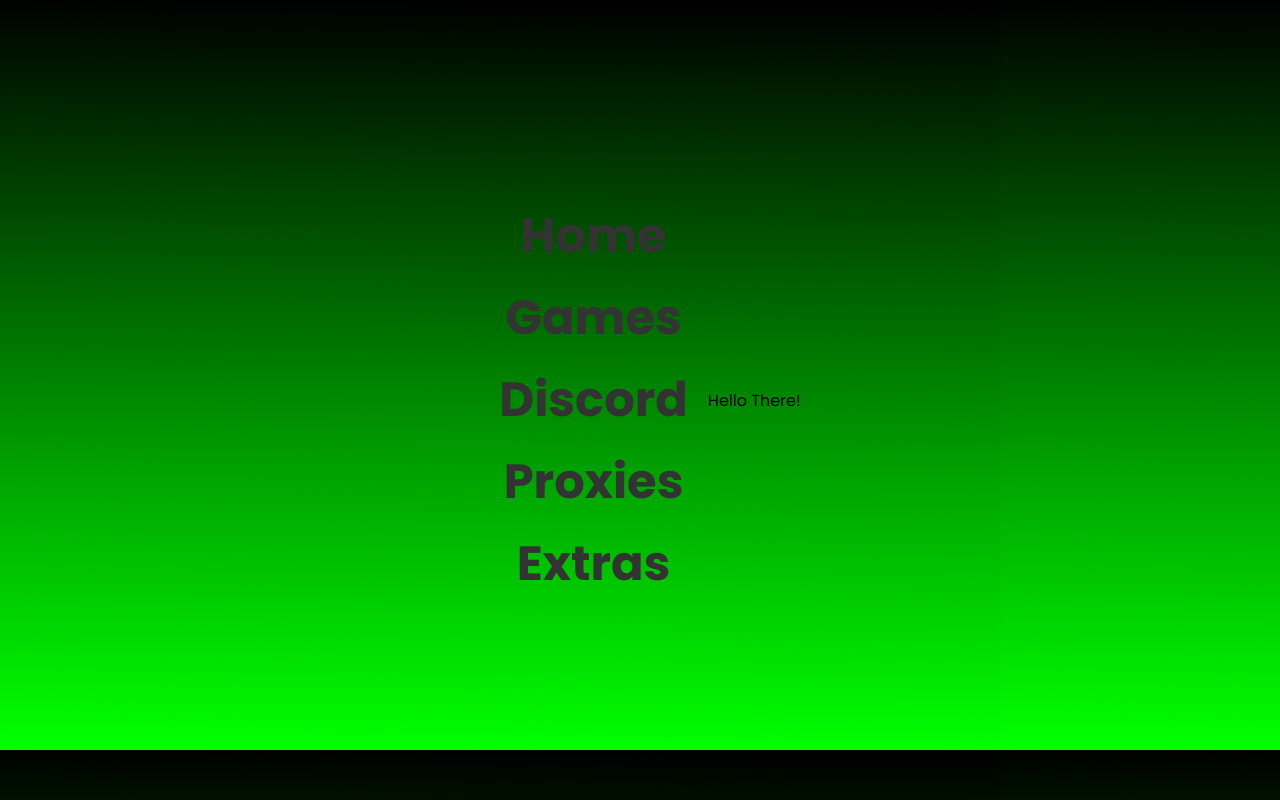
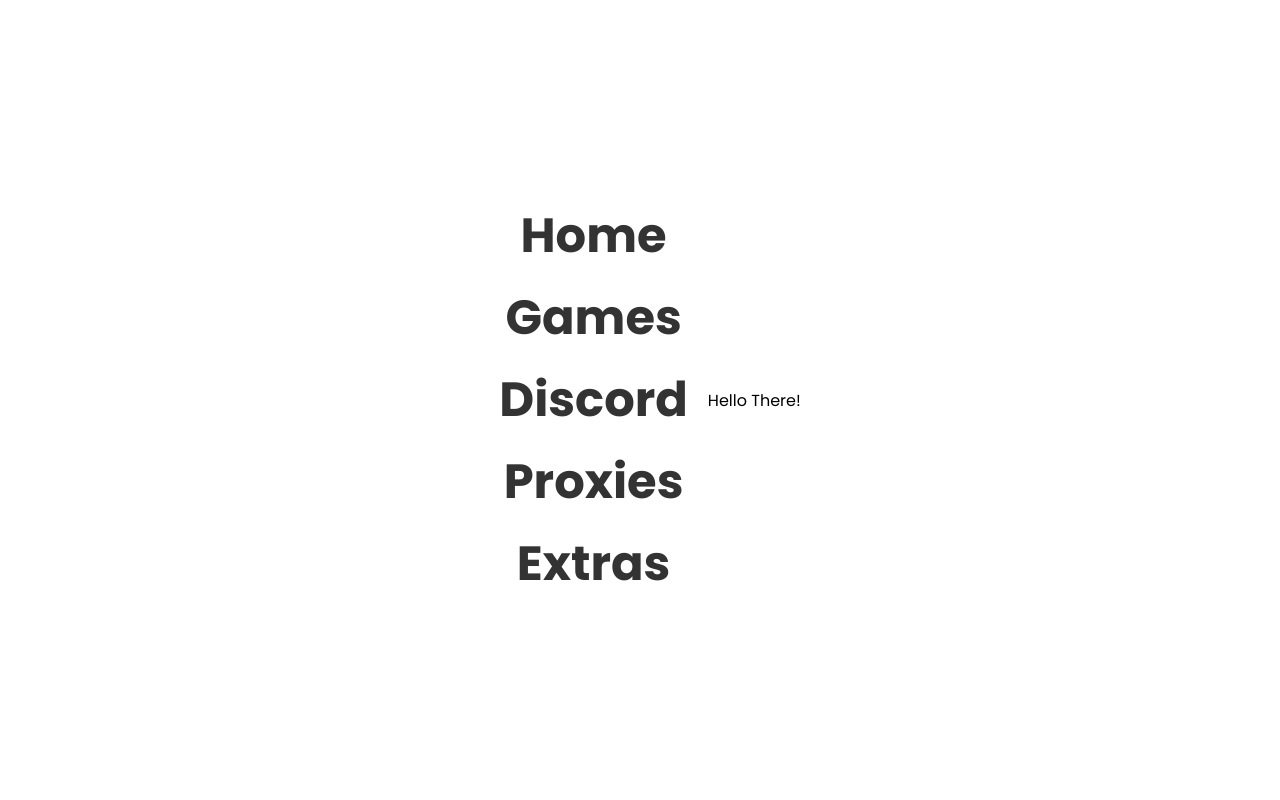
Before and after one commit to unblockedgamesromig/unblockedgamesromig.github.io, a plain HTML site: page index.html in a window 1280 px wide. Drawn offline with Linux system fonts and the light colour scheme.

Commit message:
html go brrrr

```diff
--- a/index.html
+++ b/index.html
@@ -51,6 +51,7 @@
       return phrases[Math.floor(Math.random() * phrases.length)];
     }
   </script>
+  <p style="text-align:end;"></p>
 </head>
 <body>
   <div id="phrase">
@@ -61,15 +62,3 @@
 
 </body>
 </html>
-
-<body>
-<style>
-body {
-  background-image: url('deyc433-88994279-cf42-4f05-bd64-7095073481a8.png');
-}
-</style>
-
-
-
-</body>
-</html>
```
